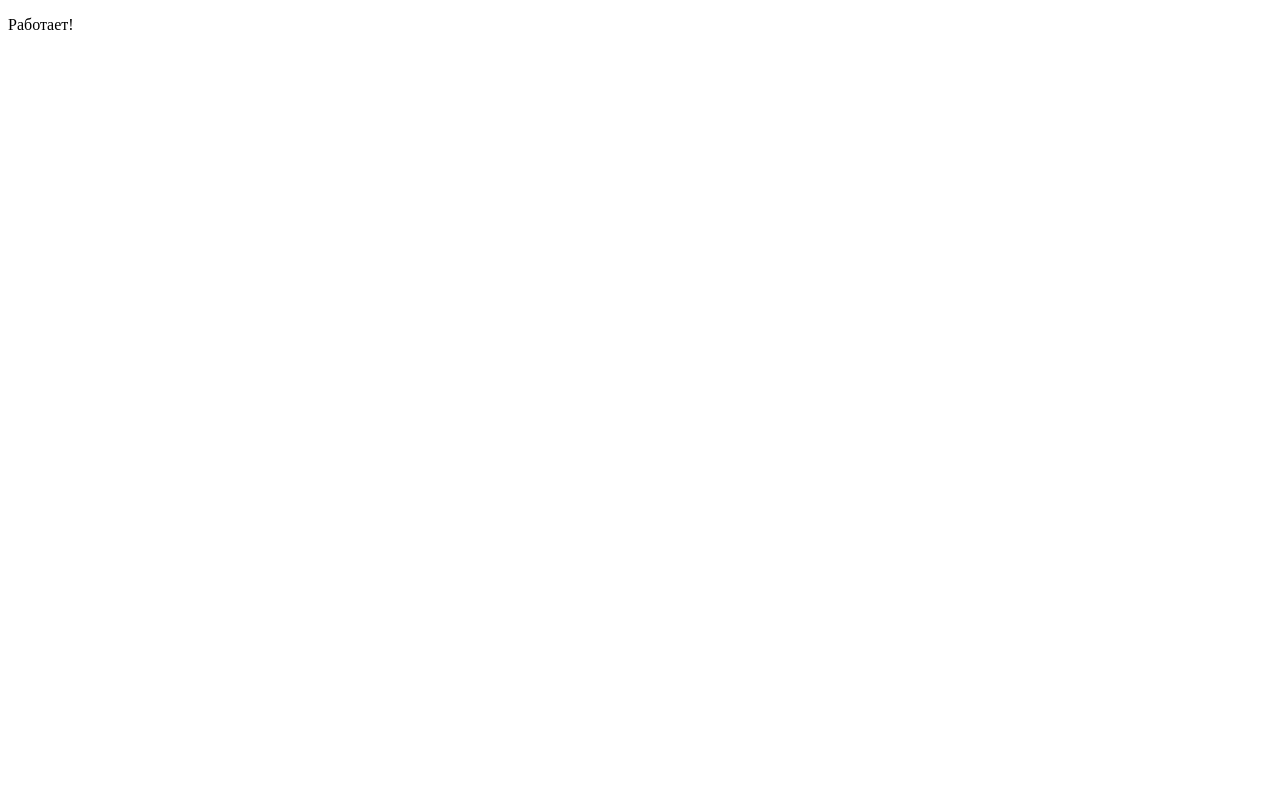
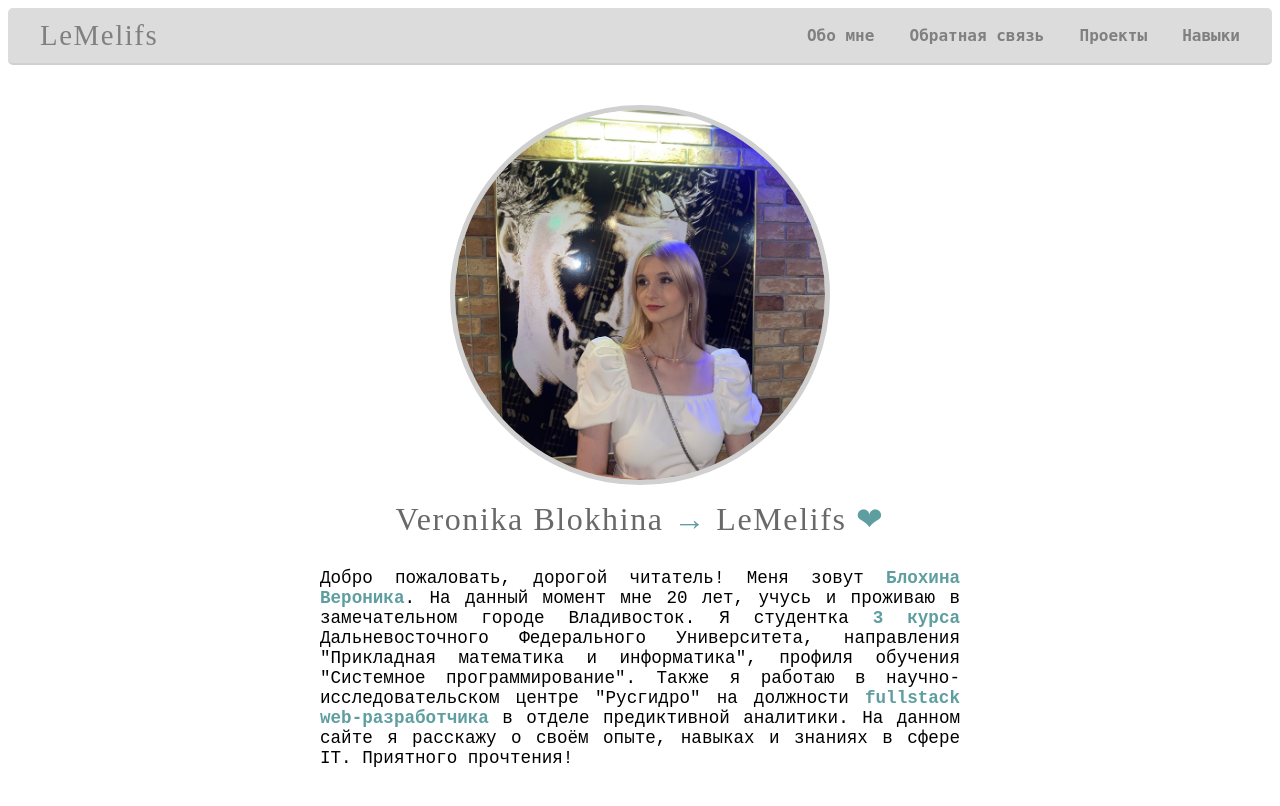
Before and after one commit to LeMelifs/Portfolio, a React (Vite) app in the folder portfolio/: page / in a window 1280 px wide. Shown: the top 806 px of the page. Built offline with nearby package versions, Linux system fonts and the light colour scheme.

Commit message:
create header and home page

```diff
--- a/portfolio/package.json
+++ b/portfolio/package.json
@@ -12,6 +12,7 @@
   "dependencies": {
     "react": "^18.3.1",
     "react-dom": "^18.3.1",
+    "react-router-dom": "^6.28.0",
     "styled-components": "^6.1.13"
   },
   "devDependencies": {
--- a/portfolio/src/App.tsx
+++ b/portfolio/src/App.tsx
@@ -1,10 +1,25 @@
+import Header from "./components/Header.tsx";
+import React from "react";
+import Home from "./pages/HomePage.tsx";
+import About from "./pages/AboutPage.tsx";
+import Contact from "./pages/ContactPage.tsx";
+import Projects from "./pages/ProjectsPage.tsx";
+import Skills from "./pages/SkillsPage.tsx";
+import {Route, BrowserRouter as Router, Routes} from "react-router-dom";
 
-function App() {
+const App: React.FC = () => {
   return (
-    <>
-        <p>Работает!</p>
-    </>
-  )
-}
+    <Router>
+      <Header />
+      <Routes>
+        <Route path="/" element={<Home />} />
+        <Route path="/about" element={<About />} />
+        <Route path="/contact" element={<Contact />} />
+        <Route path="/projects" element={<Projects />} />
+        <Route path="/skills" element={<Skills />} />
+      </Routes>
+    </Router>
+  );
+};
 
 export default App
--- a/portfolio/src/components/Header.tsx
+++ b/portfolio/src/components/Header.tsx
@@ -0,0 +1,78 @@
+import React from "react";
+import styled from "styled-components";
+import { Link } from "react-router-dom";
+
+const HeaderContainer = styled.header`
+  display: flex;
+  justify-content: space-between;
+  align-items: center;
+  padding: 0.7rem 2rem;
+  border-radius: 5px;
+  background-color: #DCDCDC;
+  border-bottom: 2px solid #d0d0d0;
+  color: #fff;
+
+  @media (max-width: 768px) {
+    flex-direction: column;
+    padding: 1rem;
+  }
+`;
+
+const Logo = styled(Link)`
+  font-size: 1.8rem;
+  letter-spacing: 0.1rem;
+  font-family: Brush Script MT, Brush Script Std, cursive;
+  color: #808080;
+  text-decoration: none;
+  margin: 0;
+
+  &:hover {
+    color: #696969;
+  }
+
+  @media (max-width: 768px) {
+    font-size: 1.2rem;
+  }
+`;
+
+
+const Nav = styled.nav`
+  display: flex;
+  gap: 2.2rem;
+
+  @media (max-width: 768px) {
+    flex-direction: column;
+    align-items: center;
+    gap: 1rem;
+  }
+`;
+
+
+const StyledLink = styled(Link)`
+  color: #808080;
+  font-family: DejaVu Sans Mono, monospace;
+  font-weight: bold;
+  text-decoration: none;
+  font-size: 1rem;
+
+  &:hover {
+    color: #696969;
+  }
+`;
+
+const Header: React.FC = () => {
+  return (
+    <HeaderContainer>
+      <Logo to={{ pathname: "/" }}>LeMelifs</Logo>
+      <Nav>
+        <StyledLink to={{ pathname: "/about" }}>Обо мне</StyledLink>
+        <StyledLink to={{ pathname: "/contact" }}>Обратная связь</StyledLink>
+        <StyledLink to={{ pathname: "/projects" }}>Проекты</StyledLink>
+        <StyledLink to={{ pathname: "/skills" }}>Навыки</StyledLink>
+      </Nav>
+    </HeaderContainer>
+  );
+};
+
+
+export default Header;
--- a/portfolio/src/main.tsx
+++ b/portfolio/src/main.tsx
@@ -1,5 +1,6 @@
 import { createRoot } from 'react-dom/client'
 import App from './App.tsx'
+import {Header} from "./components/Header.tsx";
 
 createRoot(document.getElementById('root')!).render(
     <App />
--- a/portfolio/src/pages/HomePage.tsx
+++ b/portfolio/src/pages/HomePage.tsx
@@ -0,0 +1,56 @@
+import React from "react";
+import styled from "styled-components";
+import MyPhoto from '../assets/MyPhoto.jpg';
+
+const HomeContainer = styled.div`
+  display: flex;
+  flex-direction: column;
+  align-items: center;
+  padding: 20px;
+`;
+
+const ProfileImage = styled.img`
+  width: 370px;
+  height: 370px;
+  border-radius: 50%;
+  object-fit: cover;
+  border: 5px solid #d0d0d0;
+  margin-top: 20px;
+`;
+
+const Name = styled.p`
+  font-size: 2rem;
+  margin-top: 15px;
+  letter-spacing: 0.1rem;
+  font-weight: normal;
+  color: #696969;
+  text-align: center;
+  font-family: Brush Script MT, Brush Script Std, cursive;
+`
+
+const Info = styled.p`
+  font-size: 1.1rem;
+  width: 50vw;
+  text-align: justify;
+  margin-top: -20px;
+  font-family: Courier New, monospace;
+`
+
+const Home: React.FC = () => {
+  return (
+    <HomeContainer>
+      <ProfileImage src={MyPhoto}  />
+        <Name>Veronika Blokhina <span style={{ color: "#5F9EA0" }}>→</span> LeMelifs <span style={{ color: "#5F9EA0" }}>❤</span></Name>
+        <br/>
+        <Info>Добро пожаловать, дорогой читатель! Меня зовут <span style={{ color: "#5F9EA0", fontWeight: "bold" }}>Блохина Вероника</span>. На данный момент мне 20 лет, учусь и проживаю
+            в замечательном городе Владивосток. Я студентка <span style={{ color: "#5F9EA0", fontWeight: "bold" }}>3 курса</span> Дальневосточного Федерального
+        Университета, направления "Прикладная математика и информатика", профиля обучения "Системное программирование".
+            Также я работаю в научно-исследовательском центре "Русгидро" на должности <span style={{ color: "#5F9EA0", fontWeight: "bold" }}>fullstack web-разработчика</span> в отделе
+            предиктивной аналитики.
+        На данном сайте я расскажу о своём опыте, навыках и знаниях в сфере IT. Приятного прочтения!</Info>
+    </HomeContainer>
+  );
+};
+
+
+export default Home;
```
Also changed, not shown: portfolio/src/pages/AboutPage.tsx (+12 -0 lines), portfolio/src/pages/ContactPage.tsx (+11 -0 lines), portfolio/src/pages/ProjectsPage.tsx (+10 -0 lines), portfolio/src/pages/SkillsPage.tsx (+10 -0 lines), portfolio/src/assets/MyPhoto.jpg (added), 1 other file (tests, documents, lock files or other folders).
